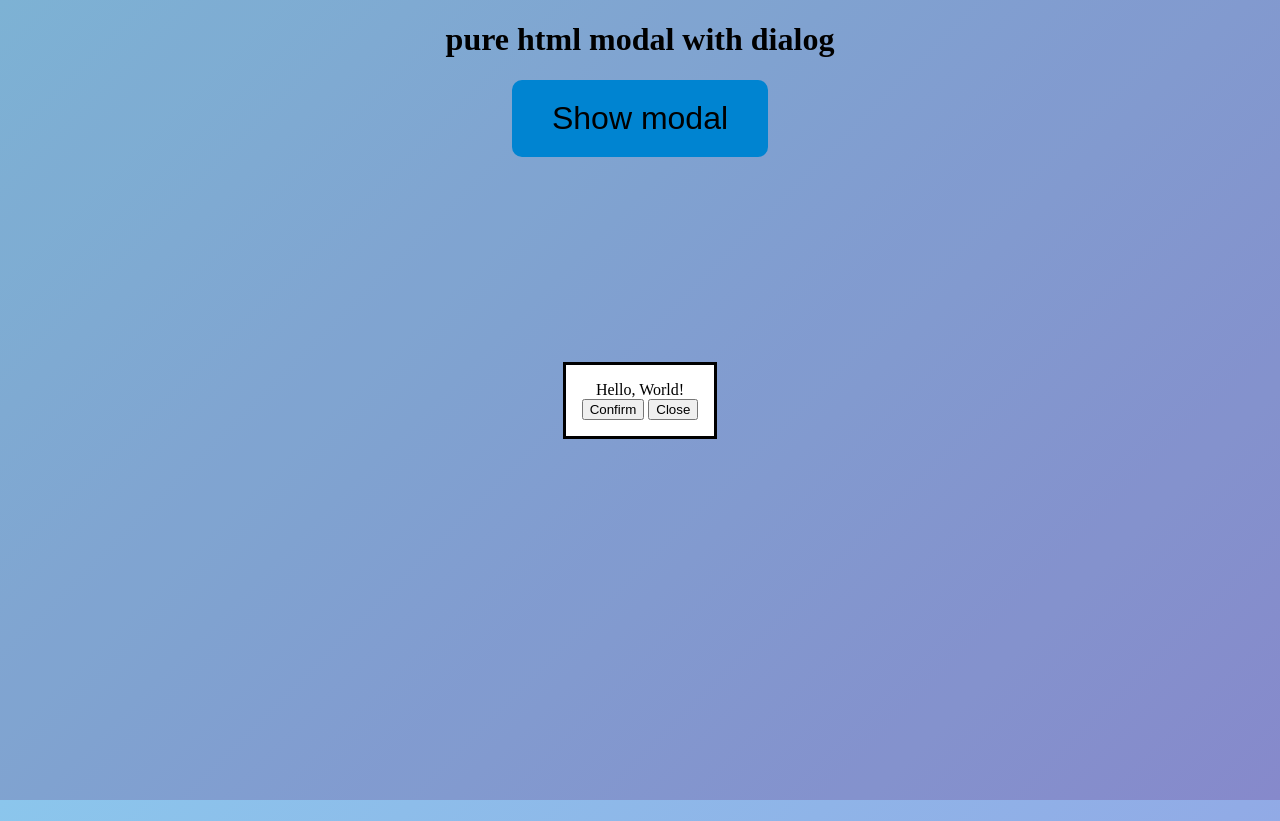
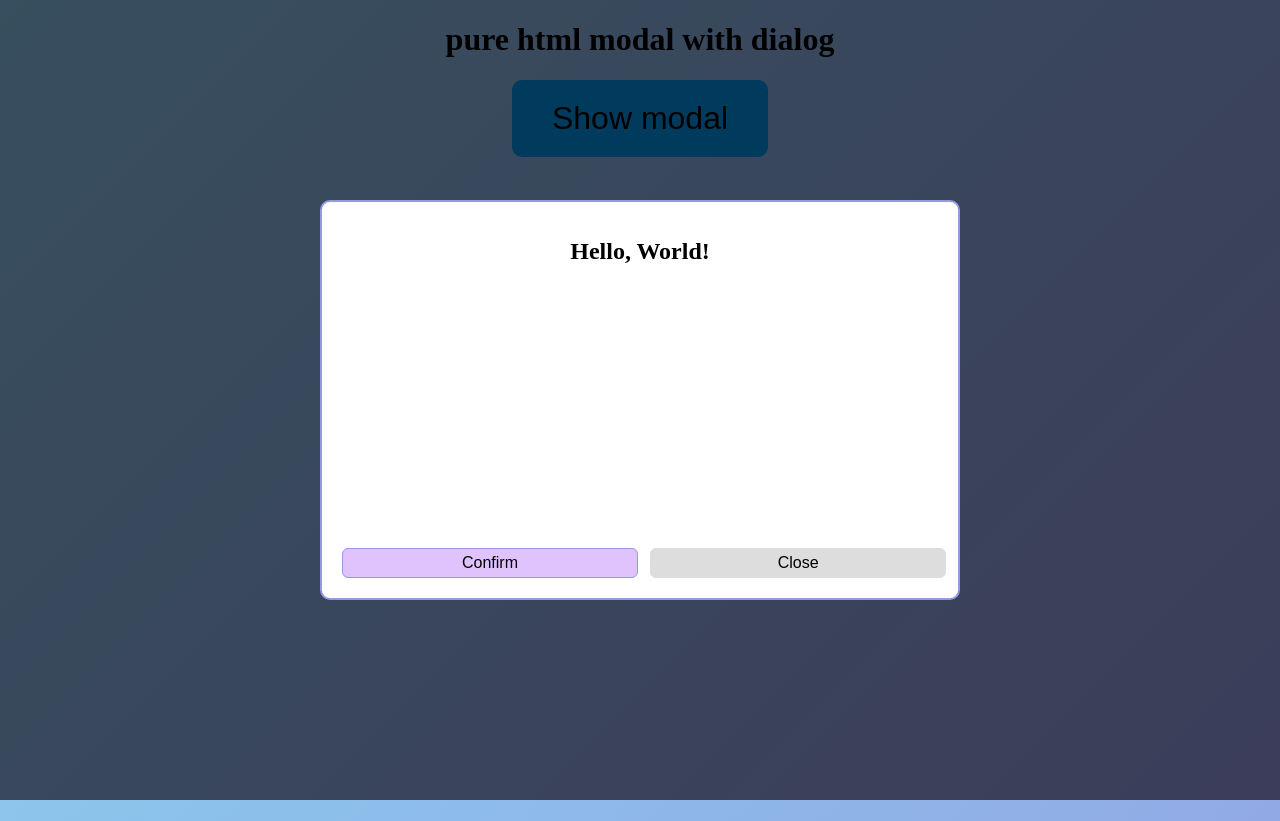
Before and after one commit to leesaewa/dialog_modal, a plain HTML site: page index.html in a window 1280 px wide. Both pictures are taken after a click on the button "Show modal". Drawn offline with Linux system fonts and the light colour scheme.

Commit message:
styled change

```diff
--- a/index.html
+++ b/index.html
@@ -7,6 +7,9 @@
     <title>pure html modal with dialog</title>
 
     <style>
+      * {
+        box-sizing: border-box;
+      }
       html,
       body {
         height: 100%;
@@ -32,7 +35,53 @@
       #openBtn:hover {
         background-color: #e0c3fc;
       }
+
+      dialog:modal {
+        position: relative;
+        width: 50%;
+        height: 50%;
+        border: 2px solid #9599e2;
+        border-radius: 10px;
+      }
+
       dialog::backdrop {
+        background-color: rgba(0, 0, 0, 0.6);
+      }
+
+      form {
+        position: absolute;
+        display: flex;
+        justify-content: space-between;
+        align-items: center;
+        bottom: 20px;
+        left: 20px;
+        width: 95%;
+      }
+      h2 {
+      }
+      form button {
+        width: 49%;
+        background-color: #e0c3fc;
+        padding: 5px 10px;
+        font-size: 16px;
+        cursor: pointer;
+        border-radius: 6px;
+        border: 1px solid #9599e2;
+        transition: all 0.5s ease-in-out;
+      }
+      form button[value="confirm"] {
+      }
+      form button[value="confirm"]:hover {
+        background-color: #9599e2;
+        color: #fff;
+      }
+
+      form button[value="close"] {
+        border-color: #ddd;
+        background-color: #ddd;
+      }
+      form button[value="close"]:hover {
+        background-color: #fff;
       }
     </style>
   </head>
@@ -43,7 +92,7 @@
       <button id="openBtn">Show modal</button>
 
       <dialog>
-        Hello, World!
+        <h2>Hello, World!</h2>
 
         <form method="dialog">
           <button value="confirm">Confirm</button>
```
